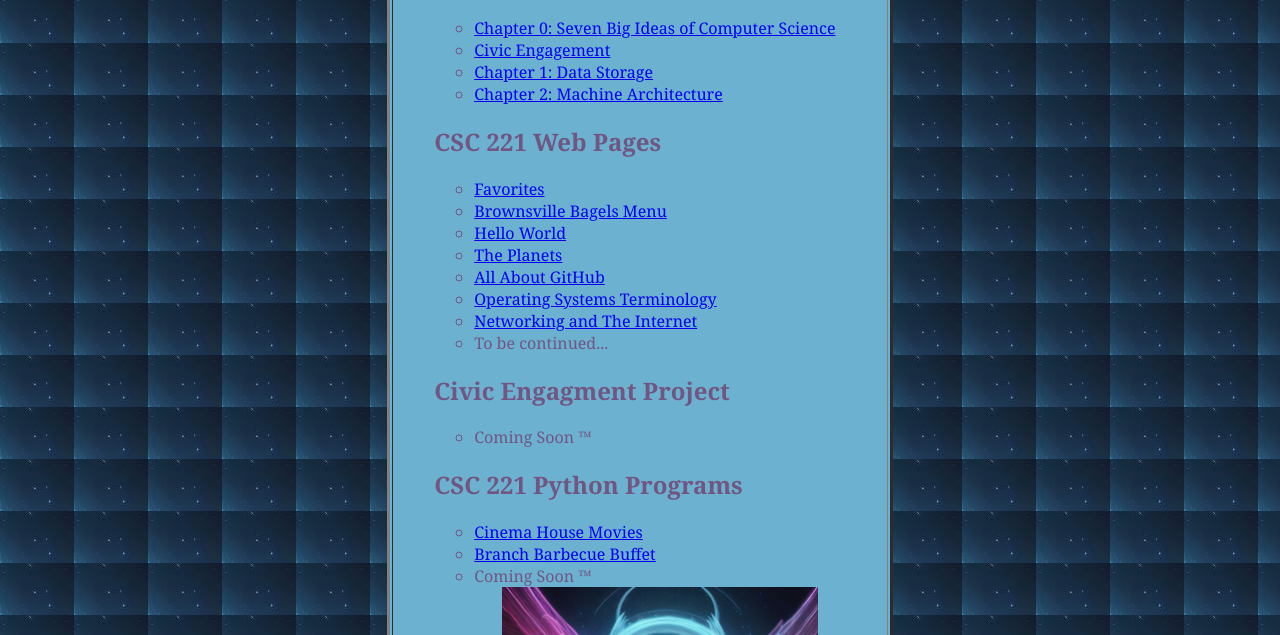
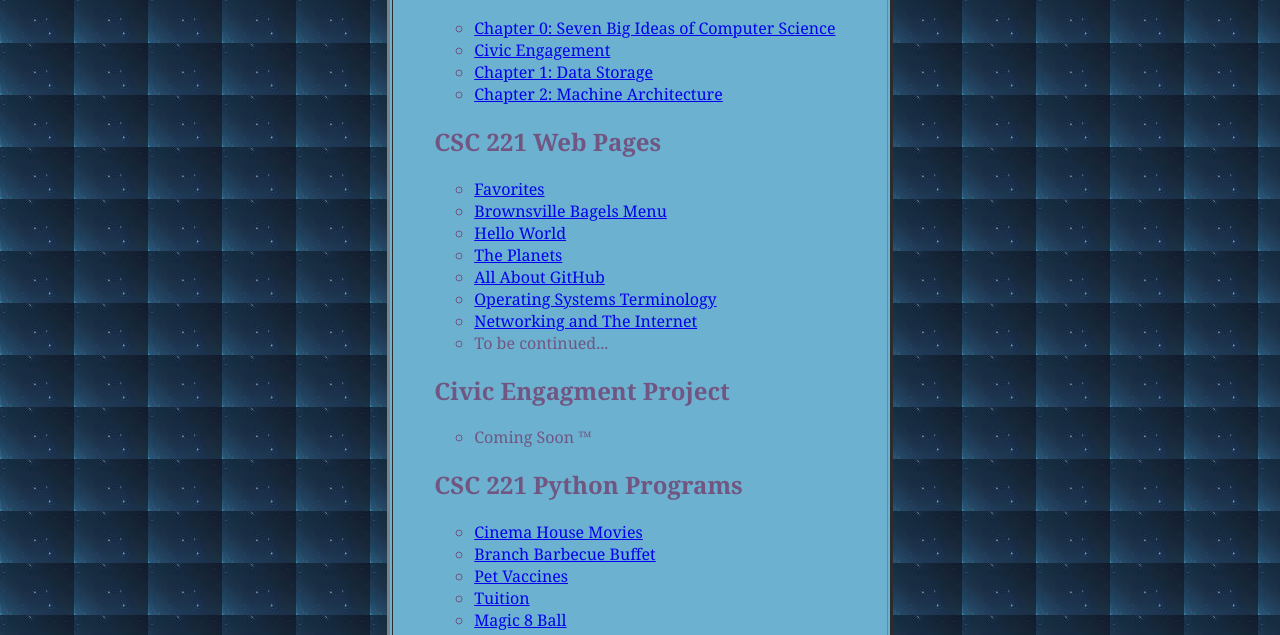
Before and after one commit to devinsmith-pvcc/devinsmith-pvcc.github.io, a plain HTML site: page index.html in a window 1280 px wide. Shown: the part 165-800 px from the top of the page. Drawn offline with Linux system fonts and the light colour scheme.

Commit message:
Update index.html

```diff
--- a/index.html
+++ b/index.html
@@ -47,6 +47,9 @@
 <ul>
     <li><a href="tickets.pys">Cinema House Movies</a></li>
     <li><a href="bbb.pys">Branch Barbecue Buffet</a></li>
+    <li><a href="petvet.pys">Pet Vaccines</a></li>
+    <li><a href="pvcc_tuition_fees.pys">Tuition</a></li>
+    <li><a href="magicball.pys">Magic 8 Ball</a></li>
     <li>Coming Soon &trade;</li>
 </ul>
 <img src="myindeximage.jpg" style="width:70%; display:block; margin:auto;">
```
